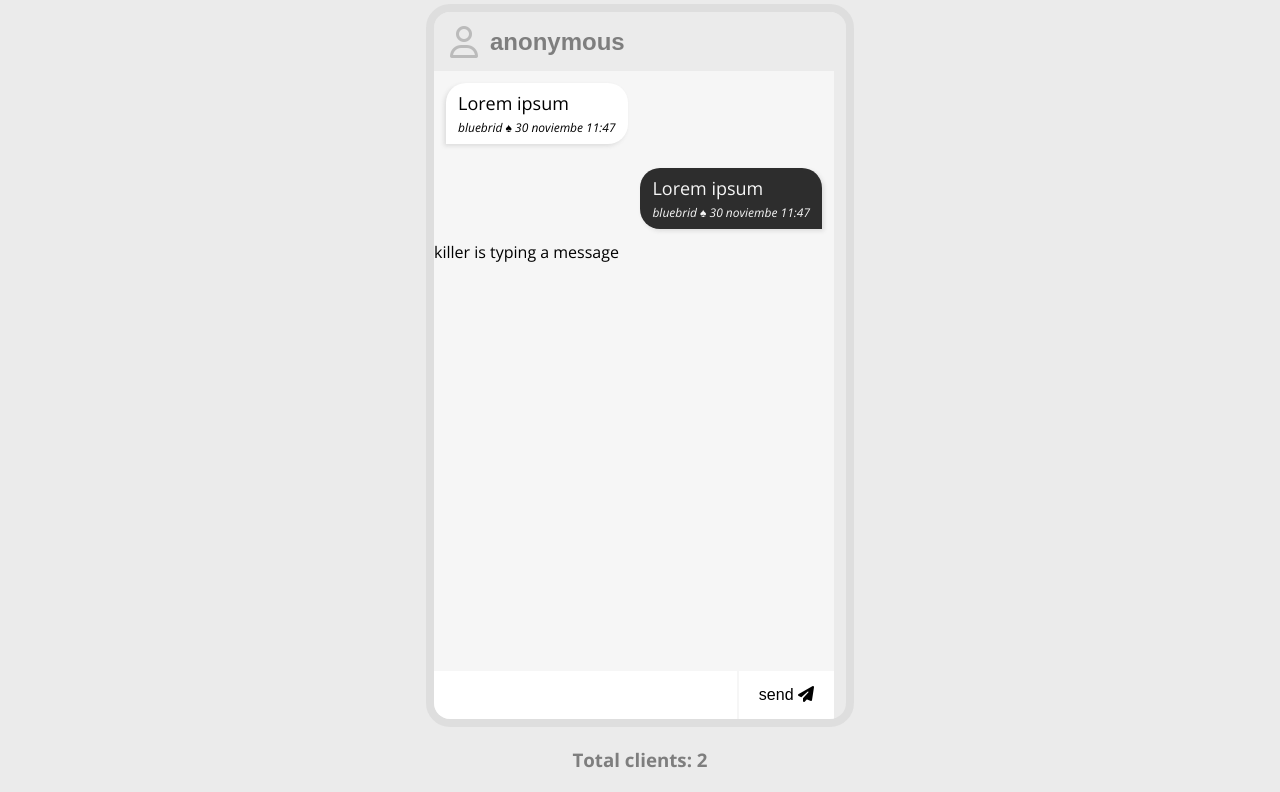
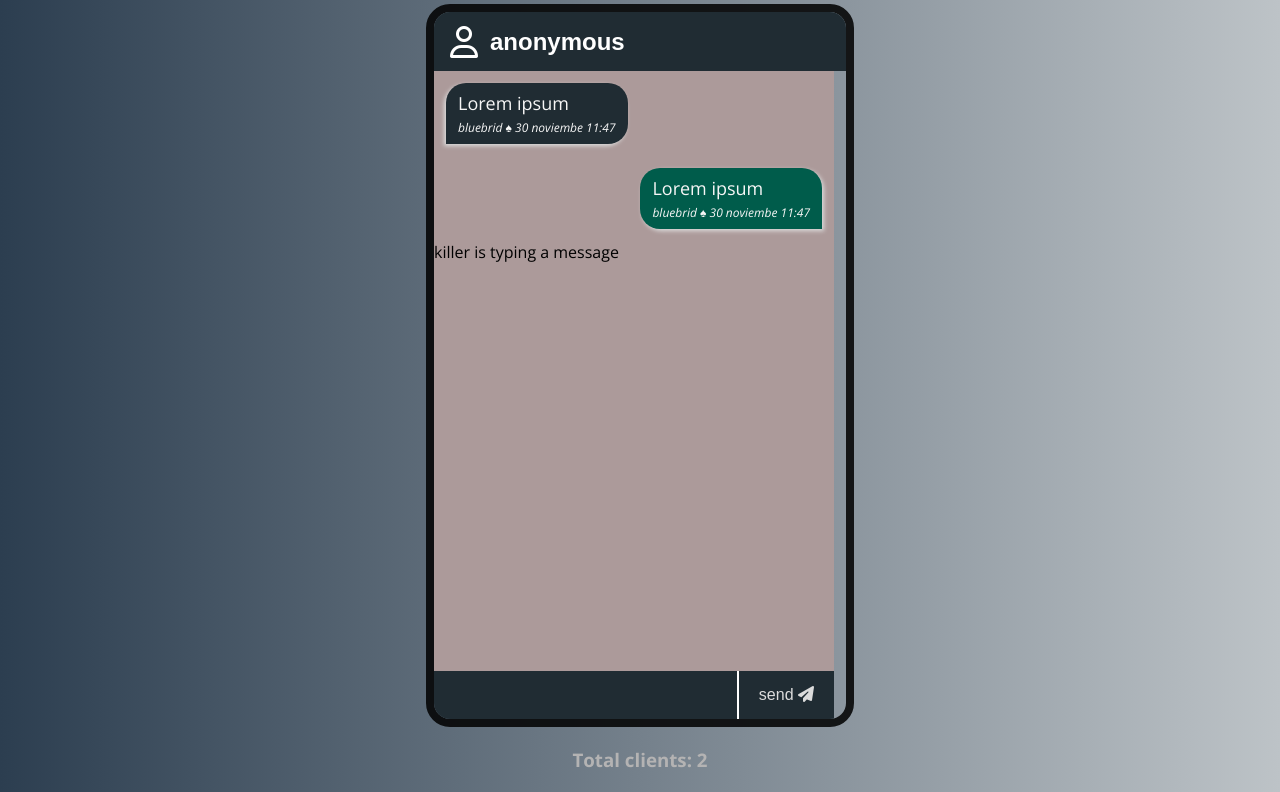
Before and after one commit to jam3s13/jam3s13.github.io, a website: page public/index.html in a window 1280 px wide. Shown: the part 79-871 px from the top of the page. Drawn offline with nearby package versions, Linux system fonts and the light colour scheme; no server answers.

Commit message:
Arreglos

```diff
--- a/public/index.html
+++ b/public/index.html
@@ -14,10 +14,12 @@
     <title>chat app</title>
 </head>
 <body>
-    <h1 class="title">iChat</h1>
+    <h1 class="title">WhatsappFree</h1>
     <div class="main">
         <div class="name">
-            <span><i class="far fa-user"></i></span>
+            <span>
+                <i class="far fa-user"></i>
+            </span>
             <input
             type="text"
             id="name-input"
--- a/public/style.css
+++ b/public/style.css
@@ -15,7 +15,10 @@ body{
     align-items: center;*/
     display: grid;
     place-items: center;
-    background-color: #ebebeb;
+    background: #bdc3c7;  /* fallback for old browsers */
+background: -webkit-linear-gradient(to right, #2c3e50, #bdc3c7);  /* Chrome 10-25, Safari 5.1-6 */
+background: linear-gradient(to right, #2c3e50, #bdc3c7); /* W3C, IE 10+/ Edge, Firefox 16+, Chrome 26+, Opera 12+, Safari 7+ */
+
 }
 
 .title{
@@ -23,7 +26,7 @@ body{
 }
 
 .main{
-    border: 8px solid #dddd;
+    border: 8px solid #020202dd;
     border-radius: 24px;
     overflow: hidden;
 }
@@ -33,29 +36,31 @@ body{
     font-size: 32px;
     font-weight: 700;
     padding: 8px 16px;
-    color: #7e7e7e;
-    background-color: #ebebeb;
+    color: #ffffff;
+    background-color: #202c33;
+
 }
 
 .name > span {
-    color: #bbb;
+    color: #ffffff;
 }
 
 .name-input{
     font-size: 24px;
     font-weight: 700;
-    color: #7e7e7e;
+    color: #ffffff;
     flex-grow: 1;
     border: none;
     margin: 0px 12px;
     outline: none;
-    background-color: #ebebeb;
+    background-color: #202c33;
 }
 
 .message-container{
     display: flex;
     flex-direction: column;
-    background-color: #f6f6f6;
+    background-color: #ac9a9a;
+    /* background-image:'/img/fondo.jpg'; */
     width: 400px;
     height: 600px;
     overflow-y: scroll;
@@ -74,14 +79,15 @@ body{
 .message-left{
     border-radius: 20px 20px 20px 0px;
     align-self: flex-start;
-    background-color: #fff;
+    background-color: #202c33;
     box-shadow: -2px 2px 4px #dcdcdc;
+    color: #f6f6f6;
 }
 
 .message-right{
     border-radius: 20px 20px 0px 20px;
     align-self: flex-end;
-    background-color: #2d2d2d;
+    background-color: #005c4b;
     box-shadow: 2px 2px 4px #dcdcdc;
     color: #f6f6f6;
 }
@@ -111,31 +117,33 @@ body{
     flex-grow: 1;
     height: 48px;
     font-size: 16px;
+    color:#dcdcdc;
     border: none;
     outline: none;
     padding: 0 12px;
-    background-color: #fff;
+    background-color: #202c33;
 
 }
 
 .send-button{
     height: 48px;
     font-size: 16px;
+    color:#dcdcdc;
     border: none;
     padding: 0px 20px;
     outline: none;
-    background-color: #fff;
+    background-color: #202c33;
     cursor: pointer;
 }
 
 .v-divider {
     height: 48px;
     width: 2px;
-    background-color: #f6f6f6;
+    background-color: #ffffff;
 
 }
 
 .clients-total{
     margin: 20px 0;
-    color: #7e7e7e;
+    color: #b4b3b3;
 }
```
Also changed, not shown: img/personal.jpg (added), 1 other file.
